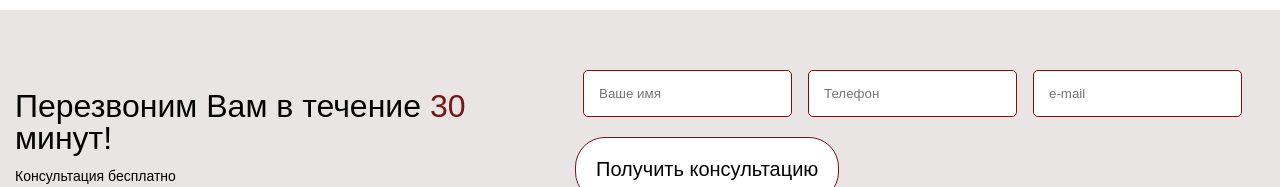
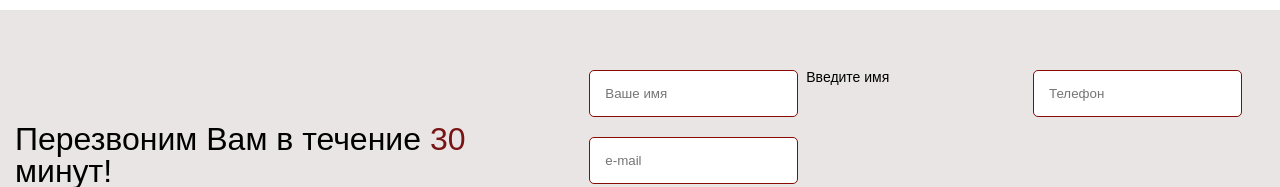
Before and after one commit to AlexandraKuraeva/Dismantling, a React (Vite) app: page / in a window 1280 px wide. Both pictures are taken after a click on the button "Получить консультацию". Shown: the part 2008-2195 px from the top of the page. Built offline with nearby package versions, Linux system fonts and the light colour scheme.

Commit message:
Настроила валидацию форм

```diff
--- a/src/App.jsx
+++ b/src/App.jsx
@@ -1,22 +1,20 @@
 import { useState } from 'react';
 import './App.scss';
 import Content from './components/Content';
-
+import SentForm from './components/SentForm';
 import Header from './components/Header';
 import Modal from './components/Modal';
 
 function App() {
-  const [modalActive, setModalActive] = useState(false); //модальное окно формы для заполнения
-  const [isSent, setSubmitForm] = useState(false); //модальное окно "Отправлено"
-  //Отправка формы
+  const [modalActive, setModalActive] = useState(false); //модальное окно-форма
+  const [isSent, setSubmitForm] = useState(false); //модальное окно-"Отправлено"
 
-const [formErrors, setFormErrors] = useState({});
+  const [formErrors, setFormErrors] = useState({}); //наличие ошибок
   const [formValues, setFormValues] = useState({
     name: '',
     email: '',
     phone: '',
   });
-
 
   function validateForm(values) {
     let errors = {};
@@ -36,45 +34,59 @@ function validateForm(values) {
     return errors;
   }
 
-
-
-
+  //введенные пользователем данные записываются  в state
   const handleInputChange = (event) => {
     const { name, value } = event.target;
     setFormValues({ ...formValues, [name]: value });
   };
 
-
   const handleSubmit = (event) => {
     event.preventDefault();
 
+    //проводится проверка полей на пустоту
     const errors = validateForm(formValues);
 
+    //если ошибок нет, то...
     if (Object.keys(errors).length === 0) {
       setFormErrors({});
       setModalActive(false);
       setSubmitForm(true);
+      resetFormValues(); // очищаем форму после отправки
     } else {
       setFormErrors(errors);
     }
   };
 
-
+  //Отчистка формы
+  const resetFormValues = () => {
+    console.log('очистить');
+    setFormValues({
+      name: '',
+      email: '',
+      phone: '',
+    });
+  };
   return (
     <div className="App">
       <Header setActive={setModalActive} />
-      <Content isSent={isSent} setSubmitForm={handleSubmit}  />
+      <Content
+        isSent={isSent}
+        handleSubmit={handleSubmit}
+        formValues={formValues}
+        handleInputChange={handleInputChange}
+        formErrors={formErrors}
+      />
       <Modal
         formErrors={formErrors}
         active={modalActive}
         setActive={setModalActive}
         isSent={isSent}
-        setSubmitForm={handleSubmit}
         validateForm={validateForm}
         formValues={formValues}
-        handleInputChange={handleInputChange}
+        handleInputChange={handleInputChange} //проверка при вводе
         handleSubmit={handleSubmit}
       />
+      <SentForm isSent={isSent} setSubmitForm={setSubmitForm} />
     </div>
   );
 }
--- a/src/components/Content.jsx
+++ b/src/components/Content.jsx
@@ -13,6 +13,7 @@ const Content = ({
   validateForm,
   formValues,
   handleInputChange,
+  formErrors
 }) => {
   return (
     <main className="main">
@@ -47,10 +48,9 @@ const Content = ({
                 это время накопили огромный опыт в проведении разнообразных работ по сносу и
                 демонтажу. Наша компания оказывает услуги по демонтажу как крупных, так и мелких
                 зданий. Мы профессионально подходим к выполнению каждого проекта, вне зависимости от
-                его масштабов.{' '}
+                его масштабов.
               </p>
               <p>
-                {' '}
                 Наша цель – предоставить нашим клиентам качественные услуги по сносу и демонтажу,
                 выполненные в точных сроках. Мы гарантируем безупречное качество работ и
                 индивидуальный подход к каждому клиенту. Вы можете быть уверены, что работа будет
@@ -70,7 +70,14 @@ const Content = ({
       </section>
       <section className="form">
         <div className="container">
-          <Form setSubmitForm={setSubmitForm} isSent={isSent} handleSubmit={handleSubmit} />
+          <Form
+            setSubmitForm={setSubmitForm}
+            isSent={isSent}
+            handleSubmit={handleSubmit}
+            formValues={formValues}
+            handleInputChange={handleInputChange}
+            formErrors={formErrors}
+          />
         </div>
       </section>
       <section className="gallery">
--- a/src/components/Form.jsx
+++ b/src/components/Form.jsx
@@ -1,12 +1,19 @@
 import React, { useState } from 'react';
 import SentForm from './SentForm';
 
-const Form = ({ setSubmitForm, isSent }) => {
+const Form = ({
+  setSubmitForm,
+  isSent,
+  handleSubmit,
+  formValues,
+  handleInputChange,
+  formErrors,
+}) => {
   const [modalActive, setModalActive] = useState(false); // добавляем состояние для отображения модального окна
 
-  const handleSubmitForm = () => {
+  const handleSubmitForm = (event) => {
     console.log('dd');
-    setSubmitForm(true); // вызываем функцию, которая отправляет данные формы
+    handleSubmit(event); // вызываем функцию, которая отправляет данные формы
     setModalActive(true); // устанавливаем состояние, которое показывает модальное окно
   };
 
@@ -20,22 +27,23 @@ const Form = ({ setSubmitForm, isSent }) => {
       </div>
       <div className="form__right">
         <div className="form__inputs">
-          <input type="text" className="form__input input" placeholder="Ваше имя" />
+          <input
+            type="text"
+            className="form__input input"
+            placeholder="Ваше имя"
+            name="name"
+            value={formValues.name}
+            onChange={handleInputChange}
+          />
+          {formErrors.name && <span>{formErrors.name}</span>}
+          {/* Если есть ошибка в поле name, то выводим ее */}
           <input type="text" className="form__input input" placeholder="Телефон" />
           <input type="text" className="form__input input" placeholder="e-mail" />
         </div>
-        <button
-          className="form__btn btn"
-          onClick={() => {
-            handleSubmitForm;
-          }}
-        >
+        <button type="submit" className="form__btn btn" onClick={(event) => handleSubmit(event)}>
           Получить консультацию
         </button>
       </div>
-      {isSent && ( // проверяем, отправлена ли форма
-        <SentForm active={modalActive} setActive={setModalActive} /> // показываем модальное окно
-      )}
     </div>
   );
 };
--- a/src/components/Modal.jsx
+++ b/src/components/Modal.jsx
@@ -1,4 +1,4 @@
-import React, {useState} from 'react';
+import React, { useState } from 'react';
 import SentForm from './SentForm';
 
 const Modal = ({
@@ -12,7 +12,7 @@ const Modal = ({
   formErrors,
   handleSubmit,
 }) => {
-  return !isSent ? (
+  return (
     <div className={active ? 'modal active' : 'modal'} onClick={() => setActive(false)}>
       <div
         className={active ? 'modal__content active' : 'modal__content'}
@@ -57,8 +57,6 @@ const Modal = ({
         </div>
       </div>
     </div>
-  ) : (
-    <SentForm setActive={setActive} active={active} isSent={isSent} />
   );
 };
 
--- a/src/components/SentForm.jsx
+++ b/src/components/SentForm.jsx
@@ -1,11 +1,10 @@
 import React from 'react';
 
-const SentForm = ({setActive, active}) => {
-
+const SentForm = ({ setSubmitForm, isSent }) => {
   return (
-    <div className={active ? 'modal active' : 'modal'} onClick={() => setActive(false)}>
+    <div className={isSent ? 'modal active' : 'modal'} onClick={() => setSubmitForm(false)}>
       <div
-        className={active ? 'modal__content active' : 'modal__content'}
+        className={isSent ? 'modal__content active' : 'modal__content'}
         onClick={(e) => e.stopPropagation()}
       >
         <div className="modal__inner">
--- a/src/scss/content.scss
+++ b/src/scss/content.scss
@@ -5,7 +5,7 @@
 	background-position: center;
 	padding: 200px;
 	&__wrapper {
-		background-color: #f1ebeb7f;
+		background-color: #f1ebebab;
 		// box-shadow: 0px 0px 100px 10px #6e6a6a;
 
 		& p {
```
Lines whose indentation alone changed are shown as unchanged.
